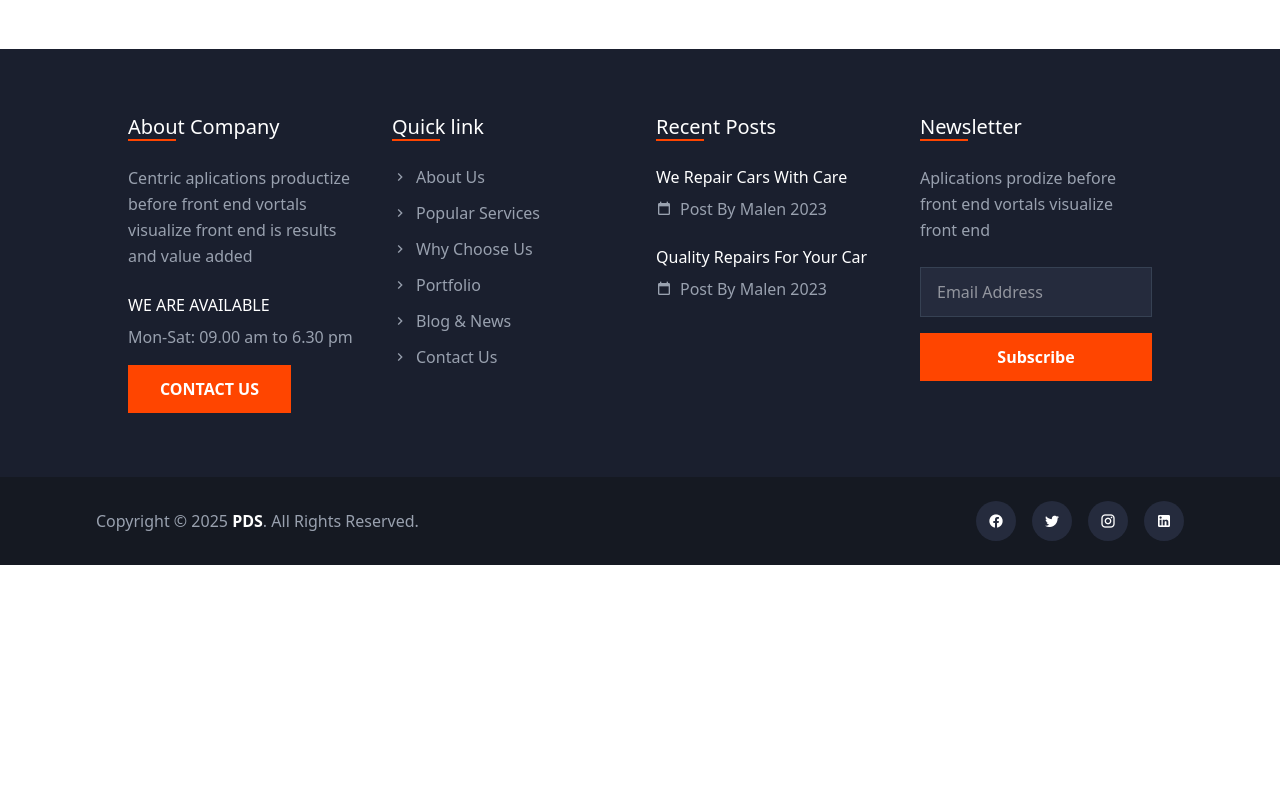
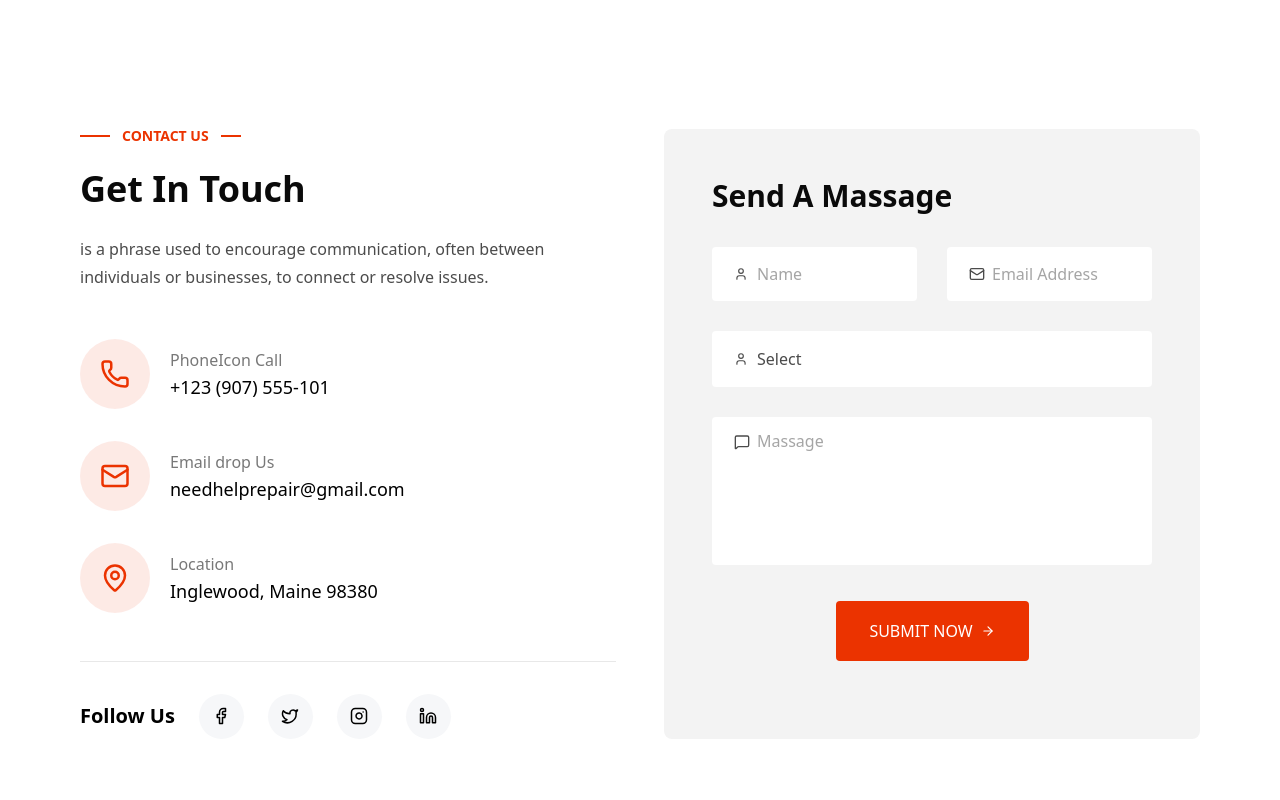
Before and after one commit to Elyeswak/PDS, a Nuxt app: page / in a window 1280 px wide. Shown: the part 8240-9040 px from the top of the page. Before the commit the page ends 8805 px from the top, so only its background shows below. Built offline with nearby package versions, Linux system fonts and the light colour scheme.

Commit message:
fix: contact

```diff
--- /dev/null
+++ b/components/generic/ContactSection.vue
@@ -0,0 +1,175 @@
+<template>
+  <section class="w-full relative py-12 lg:py-20">
+    <div class="container mx-auto px-4 max-w-6xl">
+      <div class="grid grid-cols-1 lg:grid-cols-2 gap-8 lg:gap-12">
+        <div class="flex flex-col">
+          <div class="flex items-center gap-3 mb-6">
+            <div class="w-[30px] h-0.5 bg-[#eb3300]" />
+            <span class="font-bold text-[#eb3300] text-sm tracking-[0] leading-[14px]">
+              CONTACT US
+            </span>
+            <div class="w-5 h-0.5 bg-[#eb3300]" />
+          </div>
+
+          <h2 class="font-bold text-neutral-950 text-4xl lg:text-5xl tracking-[0] leading-[1.2] mb-6">
+            Get In Touch
+          </h2>
+
+          <p class="font-normal text-[#4b4b4b] text-base tracking-[0] leading-7 mb-8 lg:mb-12">
+            is a phrase used to encourage communication, often between
+            <br />
+            individuals or businesses, to connect or resolve issues.
+          </p>
+
+          <div class="flex flex-col gap-6 lg:gap-8 mb-8 lg:mb-12">
+            <div
+              v-for="(item, index) in contactItems"
+              :key="index"
+              class="flex items-center gap-4 lg:gap-5"
+            >
+              <div class="w-[60px] h-[60px] lg:w-[70px] lg:h-[70px] flex items-center justify-center bg-[#eb33001a] rounded-[35px] flex-shrink-0">
+                <component :is="item.icon" class="w-[25px] h-[25px] lg:w-[30px] lg:h-[30px] text-[#eb3300]" />
+              </div>
+              <div class="flex flex-col">
+                <span class="font-normal text-[#787878] text-sm lg:text-base tracking-[0] leading-[26px]">
+                  {{ item.label }}
+                </span>
+                <span class="font-normal text-black text-base lg:text-lg tracking-[0] leading-7">
+                  {{ item.value }}
+                </span>
+              </div>
+            </div>
+          </div>
+
+          <div class="flex flex-col pt-6 lg:pt-8 border-t border-[#d2d2d280]">
+            <div class="flex items-center gap-4 lg:gap-6">
+              <span class="font-bold text-black text-lg lg:text-xl tracking-[0] leading-[30px]">
+                Follow Us
+              </span>
+              <button
+                v-for="(social, index) in socialLinks"
+                :key="index"
+                class="w-[40px] h-[40px] lg:w-[45px] lg:h-[45px] flex items-center justify-center bg-[#f6f7f9] rounded-[22.5px] hover:bg-[#eb3300] hover:text-white transition-colors"
+                :aria-label="social.label"
+              >
+                <component :is="social.icon" class="w-[16px] h-[16px] lg:w-[18px] lg:h-[18px]" />
+              </button>
+            </div>
+          </div>
+        </div>
+
+        <div class="bg-[#f3f3f3] p-8 lg:p-12 flex flex-col rounded-lg">
+          <h3 class="font-bold text-neutral-950 text-2xl lg:text-3xl tracking-[0] leading-tight mb-6 lg:mb-8">
+            Send A Massage
+          </h3>
+
+          <form class="flex flex-col gap-6 lg:gap-[30px]" @submit.prevent="handleSubmit">
+            <div class="grid grid-cols-1 md:grid-cols-2 gap-6 lg:gap-[30px]">
+              <div class="relative">
+                <User class="absolute left-[18px] lg:left-[22px] top-1/2 -translate-y-1/2 w-3.5 h-4 text-[#4b4b4b]" />
+                <input
+                  v-model="formData.name"
+                  type="text"
+                  placeholder="Name"
+                  class="w-full h-[50px] lg:h-[54px] bg-white border-0 pl-[40px] lg:pl-[45px] rounded font-normal text-[#4b4b4b] text-base px-3"
+                />
+              </div>
+              <div class="relative">
+                <Mail class="absolute left-[18px] lg:left-[22px] top-1/2 -translate-y-1/2 w-4 h-4 text-[#4b4b4b]" />
+                <input
+                  v-model="formData.email"
+                  type="email"
+                  placeholder="Email Address"
+                  class="w-full h-[50px] lg:h-[54px] bg-white border-0 pl-[40px] lg:pl-[45px] rounded font-normal text-[#4b4b4b] text-base px-3"
+                />
+              </div>
+            </div>
+
+            <div class="relative">
+              <User class="absolute left-[18px] lg:left-[22px] top-1/2 -translate-y-1/2 w-3.5 h-4 text-[#4b4b4b] z-10" />
+              <select
+                v-model="formData.selected"
+                class="w-full h-[50px] lg:h-14 bg-white border-0 pl-[40px] lg:pl-[45px] rounded font-normal text-[#4b4b4b] text-base px-3 appearance-none"
+              >
+                <option value="" disabled>Select</option>
+                <option value="option1">Option 1</option>
+                <option value="option2">Option 2</option>
+                <option value="option3">Option 3</option>
+              </select>
+            </div>
+
+            <div class="relative">
+              <MessageSquare class="absolute left-[18px] lg:left-[22px] top-[17px] w-4 h-4 text-[#4b4b4b] z-10" />
+              <textarea
+                v-model="formData.message"
+                placeholder="Massage"
+                class="w-full min-h-[130px] lg:min-h-[148px] bg-white border-0 pl-[40px] lg:pl-[45px] pt-3 rounded font-normal text-[#4b4b4b] text-base resize-none px-3"
+              />
+            </div>
+
+            <div class="flex justify-center">
+              <button
+                type="submit"
+                class="w-[170px] lg:w-[193px] h-[55px] lg:h-[60px] bg-[#eb3300] hover:bg-[#d42e00] text-white rounded font-normal text-base tracking-[0] leading-[26px] flex items-center justify-center"
+              >
+                SUBMIT NOW
+                <ArrowRight class="ml-2 w-3.5 h-4" />
+              </button>
+            </div>
+          </form>
+        </div>
+      </div>
+    </div>
+  </section>
+</template>
+
+<script setup>
+import {
+  ArrowRight,
+  Facebook,
+  Instagram,
+  Linkedin,
+  Mail,
+  MapPin,
+  MessageSquare,
+  Phone,
+  Twitter,
+  User,
+} from 'lucide-vue-next';
+
+const contactItems = [
+  {
+    icon: Phone,
+    label: "PhoneIcon Call",
+    value: "+123 (907) 555-101",
+  },
+  {
+    icon: Mail,
+    label: "Email drop Us",
+    value: "needhelprepair@gmail.com",
+  },
+  {
+    icon: MapPin,
+    label: "Location",
+    value: "Inglewood, Maine 98380",
+  },
+];
+
+const socialLinks = [
+  { icon: Facebook, label: "Facebook" },
+  { icon: Twitter, label: "Twitter" },
+  { icon: Instagram, label: "Instagram" },
+  { icon: Linkedin, label: "LinkedIn" },
+];
+
+const formData = ref({
+  name: '',
+  email: '',
+  selected: '',
+  message: '',
+});
+
+const handleSubmit = () => {
+  console.log('Form submitted:', formData.value);
+};
+</script>
--- a/package.json
+++ b/package.json
@@ -12,6 +12,7 @@
   "dependencies": {
     "@mdi/font": "^7.4.47",
     "@tailwindcss/vite": "^4.1.16",
+    "lucide-vue-next": "^0.553.0",
     "nuxt": "^4.2.0",
     "tailwindcss": "^4.1.16",
     "vite-tsconfig-paths": "^5.1.4",
--- a/pages/index.vue
+++ b/pages/index.vue
@@ -11,5 +11,6 @@
 <GenericWhyUs />
 <GenericTestomanials />
 <HomeBlogSection/>
+<GenericContactSection />
 <GenericFooter />
 </template>
```
Also changed, not shown: 1 other file (tests, documents, lock files or other folders).
